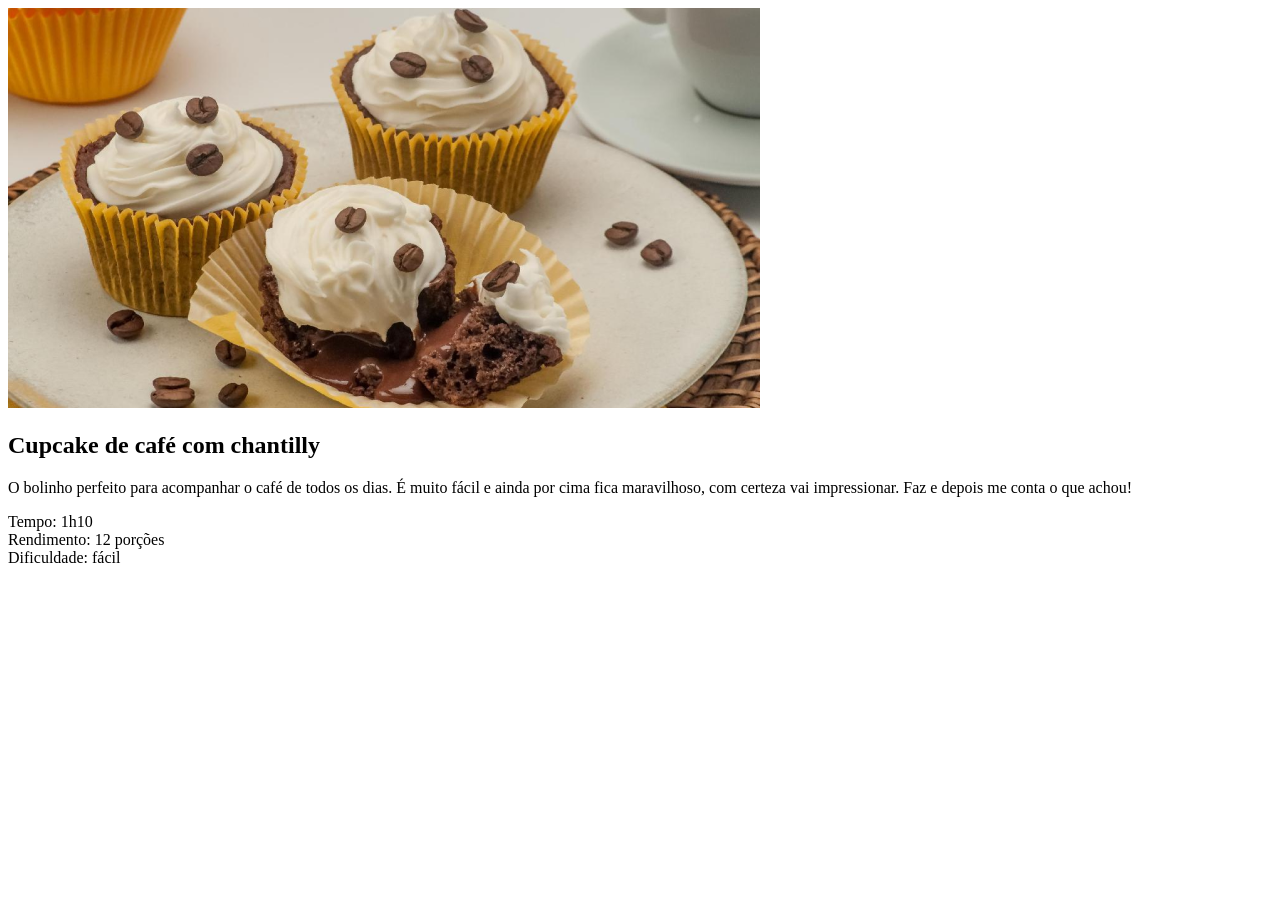
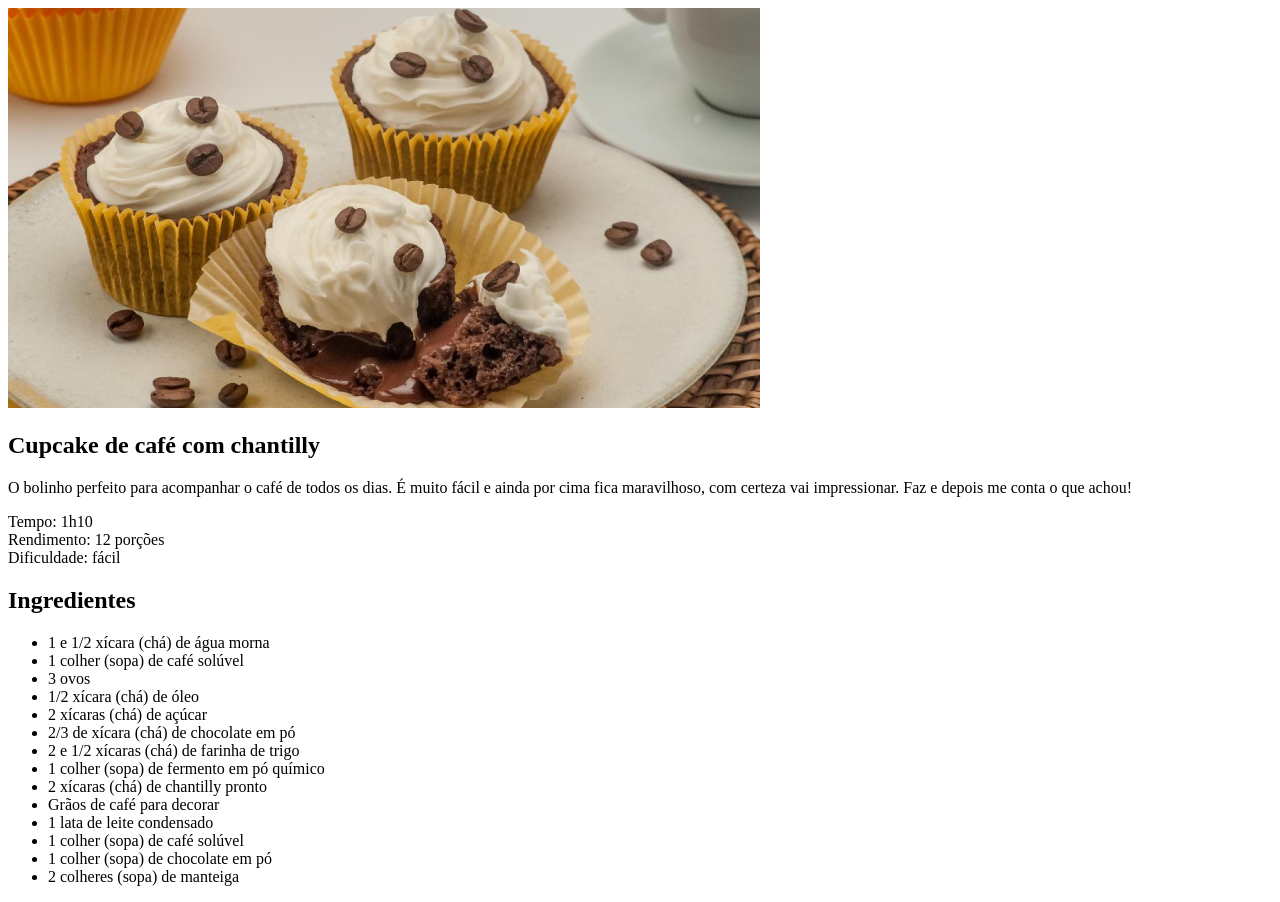
Before and after one commit to pegoziii/pginadereceita12k, a plain HTML site: page index.html in a window 1280 px wide. Before the commit the page ends 800 px from the top, so only its background shows below. Drawn offline with Linux system fonts and the light colour scheme.

Commit message:
criancao da segunda secao q e a dos ingredientes

```diff
--- a/index.html
+++ b/index.html
@@ -21,6 +21,29 @@
                 </p>
         </section>
 
+        <section>
+            <h2>
+                Ingredientes
+            </h2>
+
+            <ul>
+            <li>1 e 1/2 xícara (chá) de água morna</li>
+            <li>1 colher (sopa) de café solúvel</li>
+            <li>3 ovos</li>
+            <li>1/2 xícara (chá) de óleo</li>
+            <li>2 xícaras (chá) de açúcar</li>
+            <li>2/3 de xícara (chá) de chocolate em pó</li>
+            <li>2 e 1/2 xícaras (chá) de farinha de trigo</li>
+            <li>1 colher (sopa) de fermento em pó químico</li>
+            <li>2 xícaras (chá) de chantilly pronto</li>
+            <li>Grãos de café para decorar</li>
+            <li>1 lata de leite condensado</li>
+            <li>1 colher (sopa) de café solúvel</li>
+            <li>1 colher (sopa) de chocolate em pó</li>
+            <li>2 colheres (sopa) de manteiga</li>
+            </ul>
+        </section>
+
     </main>
 
 
```
